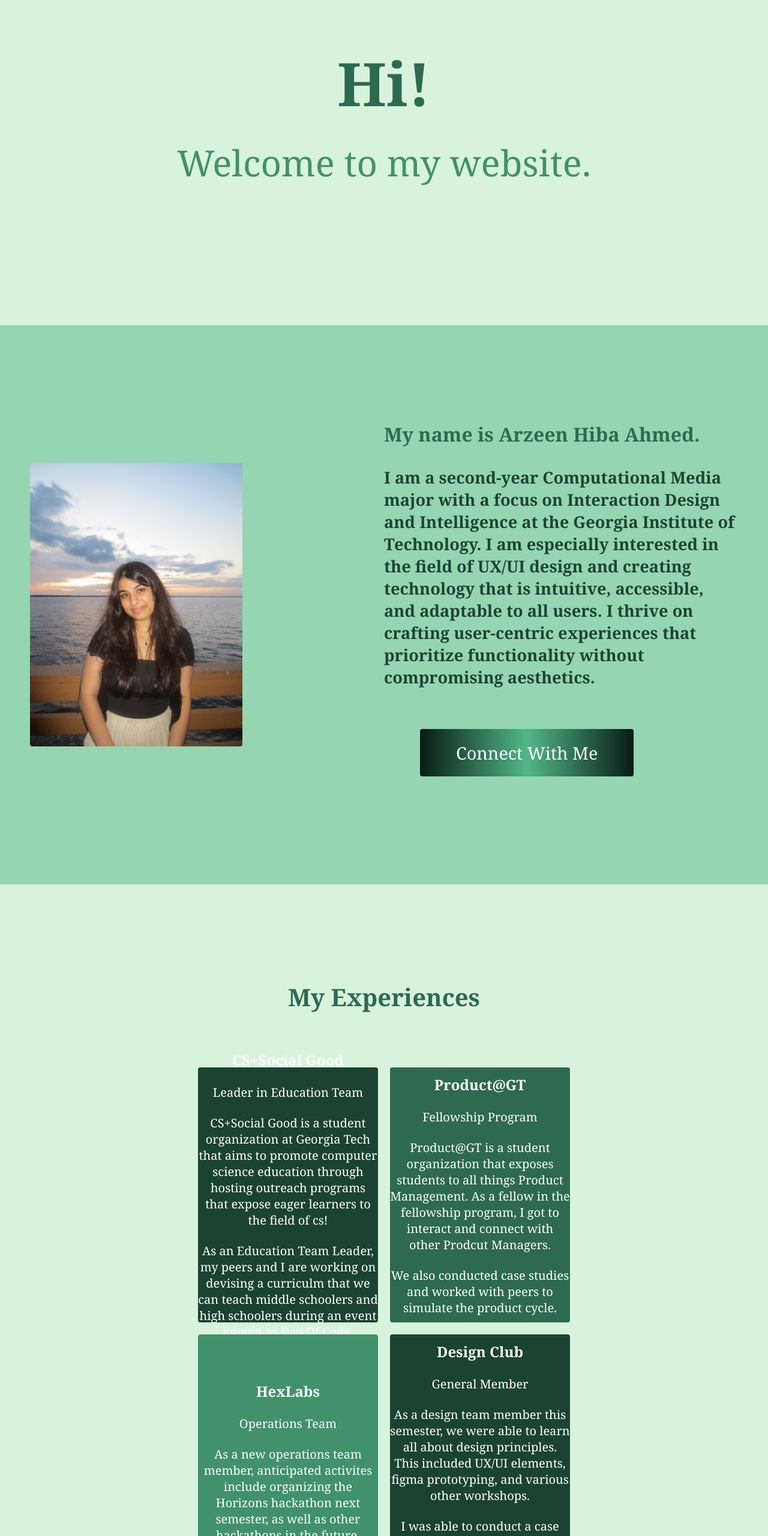
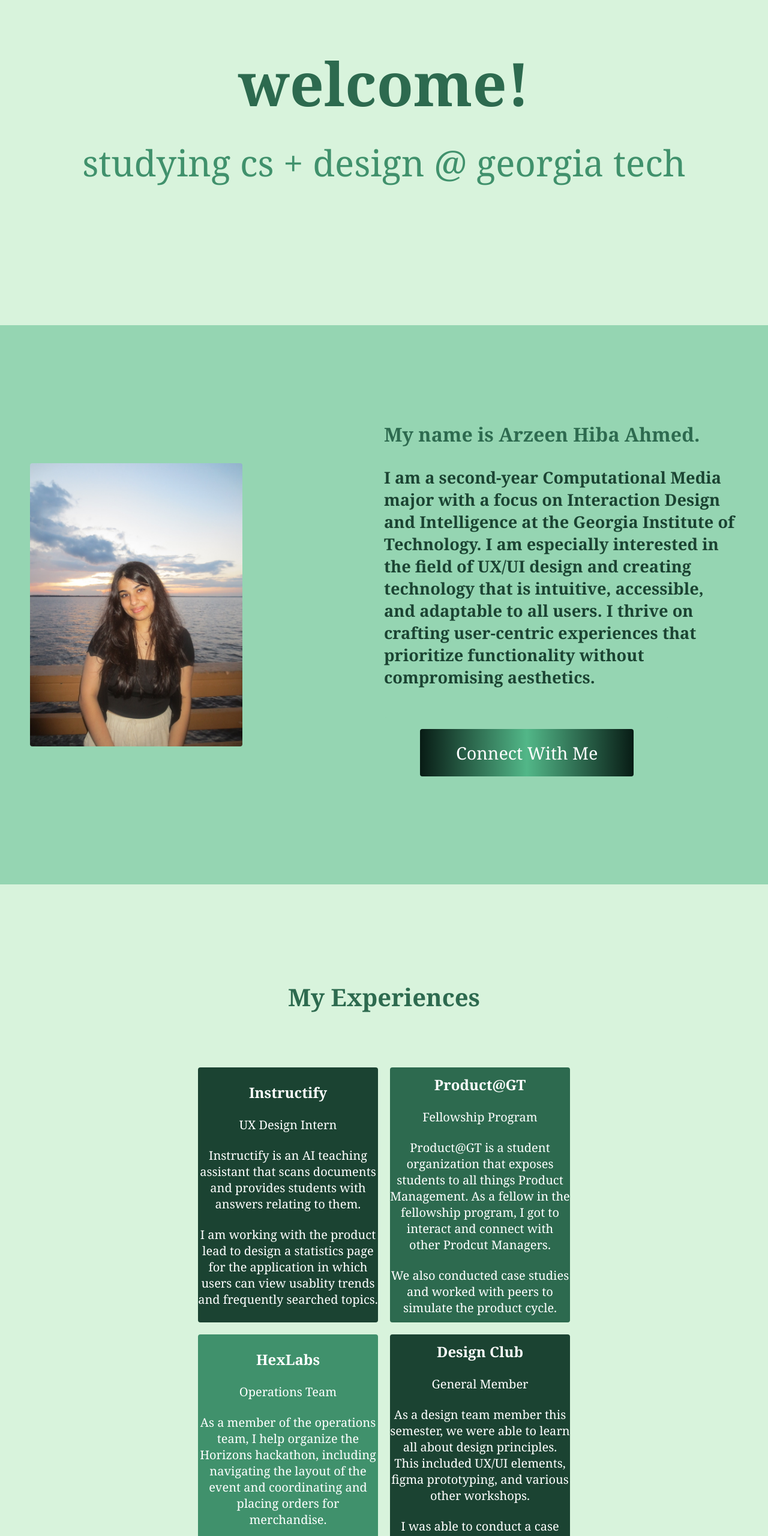
Before and after one commit to hibaahmed0104/Personal-Website, a plain HTML site: page index.html in a window 1280 px wide. Shown: the part 240-2800 px from the top of the page at 60% size. Drawn offline with Linux system fonts and the light colour scheme.

Commit message:
Add files via upload

```diff
--- a/index.html
+++ b/index.html
@@ -37,8 +37,8 @@
     </nav>
     <div class="hero" id="home">
       <div class="hero__container">
-        <h1 class="hero__heading">Hi!</h1>
-        <p class="hero__description">Welcome to my website.</p>
+        <h1 class="hero__heading">welcome!</h1>
+        <p class="hero__description">studying cs + design @ georgia tech</p>
       </div>
     </div>
     <div class="main" id="about">
@@ -58,10 +58,10 @@
       <h1>My Experiences</h1>
       <div class="services__wrapper">
         <div class="services__card">
-          <h2>CS+Social Good</h2>
-          <p>Leader in Education Team</p>
-          <p>CS+Social Good is a student organization at Georgia Tech that aims to promote computer science education through hosting outreach programs that expose eager learners to the field of cs!</p>
-          <p>As an Education Team Leader, my peers and I are working on devising a curriculm that we can teach middle schoolers and high schoolers during an event known as Day Of Code.</p>
+          <h2>Instructify</h2>
+          <p>UX Design Intern</p>
+          <p>Instructify is an AI teaching assistant that scans documents and provides students with answers relating to them.</p>
+          <p>I am working with the product lead to design a statistics page for the application in which users can view usablity trends and frequently searched topics.</p>
         </div>
         <div class="services__card">
           <h2>Product@GT</h2>
@@ -72,13 +72,14 @@
         <div class="services__card">
           <h2>HexLabs</h2>
           <p>Operations Team</p>
-          <p>As a new operations team member, anticipated activites include organizing the Horizons hackathon next semester, as well as other hackathons in the future. </p>
+          <p>As a member of the operations team, I help organize the Horizons hackathon, including navigating the layout of the event and coordinating and placing orders for merchandise. </p>
+          <p>Will work to organize HackGT in the fall.</p>
         </div>
         <div class="services__card">
           <h2>Design Club</h2>
           <p>General Member</p>
           <p>As a design team member this semester, we were able to learn all about design principles. This included UX/UI elements, figma prototyping, and various other workshops.</p>
-          <p>I was able to conduct a case study on a sample instagram page, and learn abou color theory in user design.</p>
+          <p>I was able to conduct a case study on a sample instagram page, and learn about color theory in user design.</p>
         </div>
       </div>
     </div>
```
